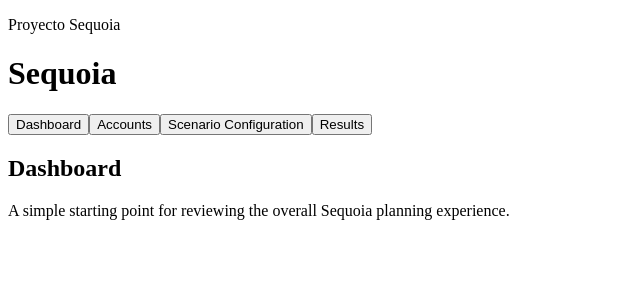
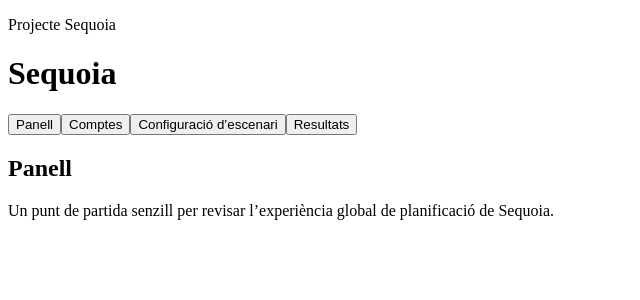
Before and after one commit to victorla22/Sequoia, a React (Vite) app: page / in a window 1280 px wide. Shown: the top 300 px of the page, without its empty margins (0-640 px from the left). Built offline with nearby package versions, Linux system fonts and the light colour scheme; the HTML template or start-up script is replaced by a standard one.

Commit message:
Translate UI text to Catalan

```diff
--- a/index.html
+++ b/index.html
@@ -1,9 +1,9 @@
 <!doctype html>
-<html lang="en">
+<html lang="ca">
   <head>
     <meta charset="UTF-8" />
     <meta name="viewport" content="width=device-width, initial-scale=1.0" />
-    <title>Proyecto Sequoia</title>
+    <title>Projecte Sequoia</title>
   </head>
   <body>
     <div id="root"></div>
--- a/src/App.tsx
+++ b/src/App.tsx
@@ -9,19 +9,19 @@ export type PageKey = 'dashboard' | 'accounts' | 'scenario' | 'results';
 
 const pages: Record<PageKey, { label: string; content: ReactNode }> = {
   dashboard: {
-    label: 'Dashboard',
+    label: 'Panell',
     content: <Dashboard />,
   },
   accounts: {
-    label: 'Accounts',
+    label: 'Comptes',
     content: <Accounts />,
   },
   scenario: {
-    label: 'Scenario Configuration',
+    label: 'Configuració d’escenari',
     content: <ScenarioConfiguration />,
   },
   results: {
-    label: 'Results',
+    label: 'Resultats',
     content: <Results />,
   },
 };
--- a/src/components/Header.tsx
+++ b/src/components/Header.tsx
@@ -10,11 +10,11 @@ export function Header({ pages, activePage, onNavigate }: HeaderProps) {
   return (
     <header className="site-header">
       <div>
-        <p className="eyebrow">Proyecto Sequoia</p>
+        <p className="eyebrow">Projecte Sequoia</p>
         <h1>Sequoia</h1>
       </div>
 
-      <nav className="site-nav" aria-label="Main navigation">
+      <nav className="site-nav" aria-label="Navegació principal">
         {Object.entries(pages).map(([key, page]) => {
           const pageKey = key as PageKey;
           const isActive = activePage === pageKey;
--- a/src/pages/Accounts.tsx
+++ b/src/pages/Accounts.tsx
@@ -3,8 +3,8 @@ import { PageCard } from './PageCard.tsx';
 export function Accounts() {
   return (
     <PageCard
-      title="Accounts"
-      description="A placeholder area for future account information and organization."
+      title="Comptes"
+      description="Una àrea provisional per a la informació i l’organització futures dels comptes."
     />
   );
 }
--- a/src/pages/Dashboard.tsx
+++ b/src/pages/Dashboard.tsx
@@ -3,8 +3,8 @@ import { PageCard } from './PageCard.tsx';
 export function Dashboard() {
   return (
     <PageCard
-      title="Dashboard"
-      description="A simple starting point for reviewing the overall Sequoia planning experience."
+      title="Panell"
+      description="Un punt de partida senzill per revisar l’experiència global de planificació de Sequoia."
     />
   );
 }
--- a/src/pages/Results.tsx
+++ b/src/pages/Results.tsx
@@ -3,8 +3,8 @@ import { PageCard } from './PageCard.tsx';
 export function Results() {
   return (
     <PageCard
-      title="Results"
-      description="A placeholder page where future scenario outcomes can be displayed."
+      title="Resultats"
+      description="Una pàgina provisional on es podran mostrar els resultats dels escenaris futurs."
     />
   );
 }
--- a/src/pages/ScenarioConfiguration.tsx
+++ b/src/pages/ScenarioConfiguration.tsx
@@ -3,8 +3,8 @@ import { PageCard } from './PageCard.tsx';
 export function ScenarioConfiguration() {
   return (
     <PageCard
-      title="Scenario Configuration"
-      description="A placeholder page for setting up assumptions and scenario details later."
+      title="Configuració d’escenari"
+      description="Una pàgina provisional per configurar més endavant els supòsits i els detalls de l’escenari."
     />
   );
 }
```
